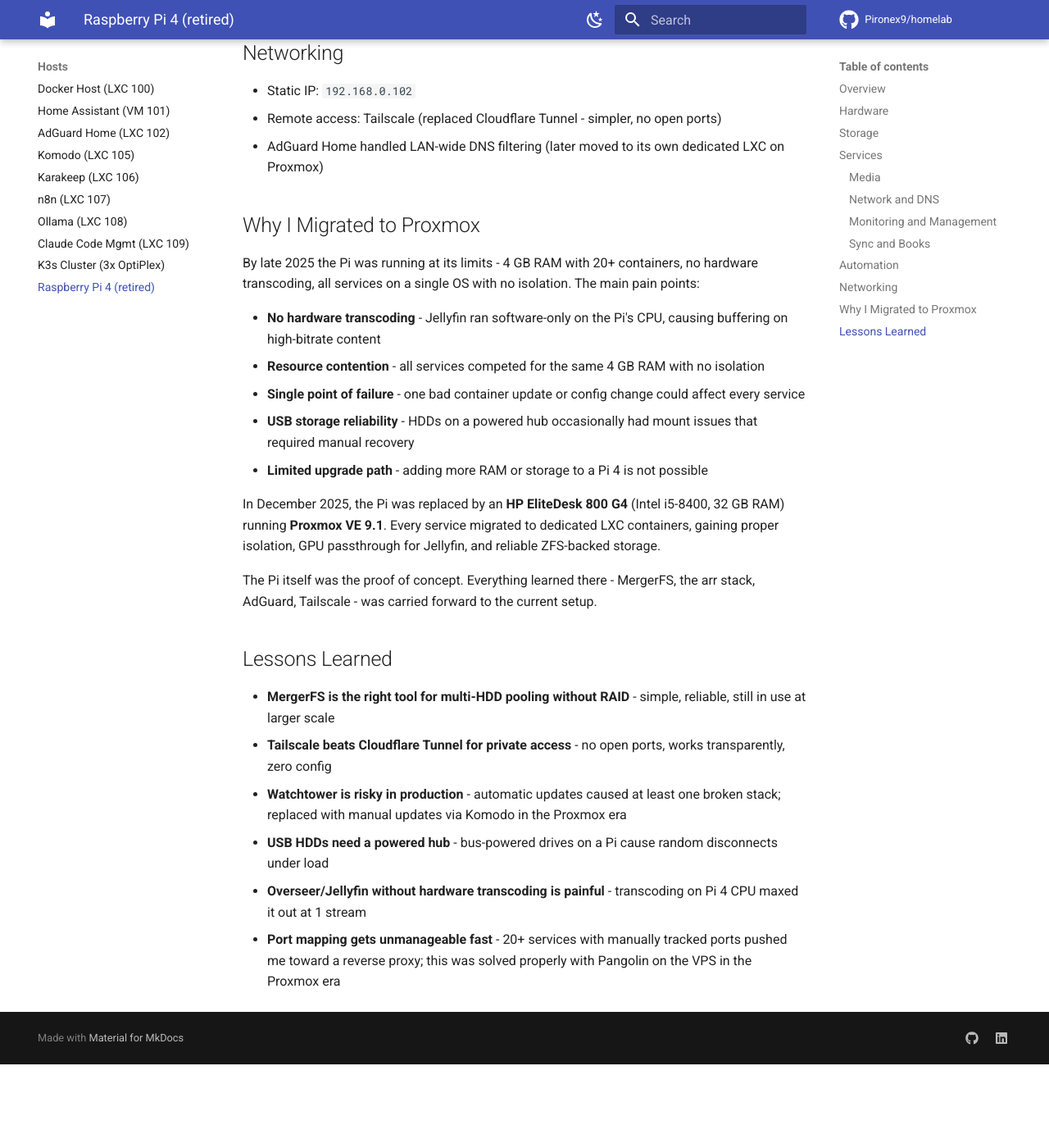
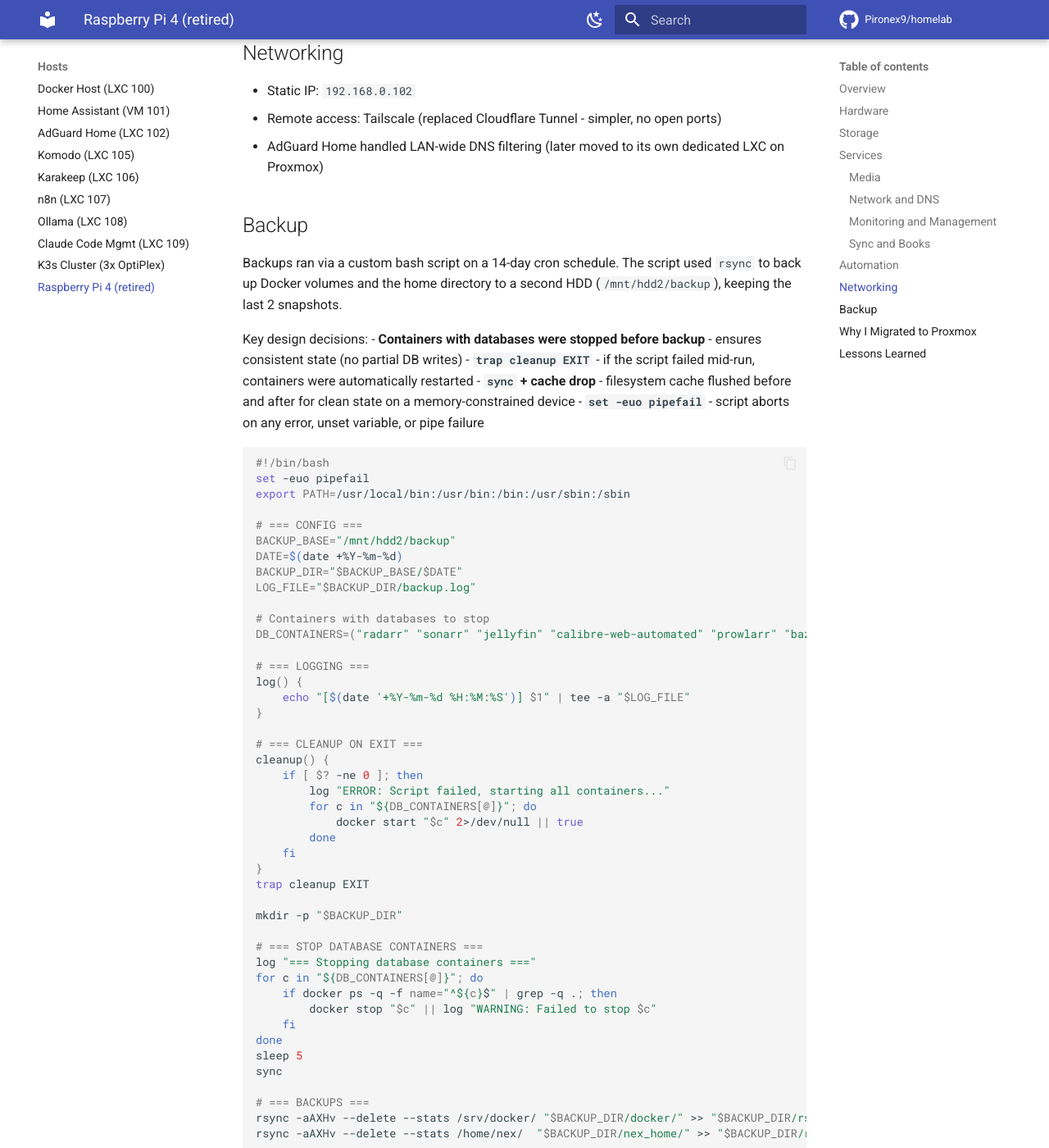
Before and after one commit to Pironex9/homelab, an MkDocs documentation site: the page built from docs/hosts/raspberry-pi.md, in a window 1280 px wide and 1400 px high, scrolled down 3258 px. Shown: the whole window at 82% size. Built offline with MkDocs 1.6.1 and Material for MkDocs 9.7.7, drawn with Linux system fonts in a browser that asks for light colours; comment, search, counter and statistics services are not loaded; before the commit the page ends 4556 px from its top, so only the background shows below that; some of the changed text lies outside the part shown.

Commit message:
Add Pi backup script to raspberry-pi doc

````diff
--- a/docs/hosts/raspberry-pi.md
+++ b/docs/hosts/raspberry-pi.md
@@ -95,6 +95,84 @@
 - Remote access: Tailscale (replaced Cloudflare Tunnel - simpler, no open ports)
 - AdGuard Home handled LAN-wide DNS filtering (later moved to its own dedicated LXC on Proxmox)
 
+## Backup
+
+Backups ran via a custom bash script on a 14-day cron schedule. The script used `rsync` to back up Docker volumes and the home directory to a second HDD (`/mnt/hdd2/backup`), keeping the last 2 snapshots.
+
+Key design decisions:
+- **Containers with databases were stopped before backup** - ensures consistent state (no partial DB writes)
+- **`trap cleanup EXIT`** - if the script failed mid-run, containers were automatically restarted
+- **`sync` + cache drop** - filesystem cache flushed before and after for clean state on a memory-constrained device
+- **`set -euo pipefail`** - script aborts on any error, unset variable, or pipe failure
+
+```bash
+#!/bin/bash
+set -euo pipefail
+export PATH=/usr/local/bin:/usr/bin:/bin:/usr/sbin:/sbin
+
+# === CONFIG ===
+BACKUP_BASE="/mnt/hdd2/backup"
+DATE=$(date +%Y-%m-%d)
+BACKUP_DIR="$BACKUP_BASE/$DATE"
+LOG_FILE="$BACKUP_DIR/backup.log"
+
+# Containers with databases to stop
+DB_CONTAINERS=("radarr" "sonarr" "jellyfin" "calibre-web-automated" "prowlarr" "bazarr" "qbittorrent")
+
+# === LOGGING ===
+log() {
+    echo "[$(date '+%Y-%m-%d %H:%M:%S')] $1" | tee -a "$LOG_FILE"
+}
+
+# === CLEANUP ON EXIT ===
+cleanup() {
+    if [ $? -ne 0 ]; then
+        log "ERROR: Script failed, starting all containers..."
+        for c in "${DB_CONTAINERS[@]}"; do
+            docker start "$c" 2>/dev/null || true
+        done
+    fi
+}
+trap cleanup EXIT
+
+mkdir -p "$BACKUP_DIR"
+
+# === STOP DATABASE CONTAINERS ===
+log "=== Stopping database containers ==="
+for c in "${DB_CONTAINERS[@]}"; do
+    if docker ps -q -f name="^${c}$" | grep -q .; then
+        docker stop "$c" || log "WARNING: Failed to stop $c"
+    fi
+done
+sleep 5
+sync
+
+# === BACKUPS ===
+rsync -aAXHv --delete --stats /srv/docker/ "$BACKUP_DIR/docker/" >> "$BACKUP_DIR/rsync_docker.log" 2>&1
+rsync -aAXHv --delete --stats /home/nex/  "$BACKUP_DIR/nex_home/" >> "$BACKUP_DIR/rsync_home.log" 2>&1
+
+# === CLEAR SYSTEM CACHE ===
+sync
+echo 3 > /proc/sys/vm/drop_caches
+
+# === START DATABASE CONTAINERS ===
+for c in "${DB_CONTAINERS[@]}"; do
+    docker start "$c" || log "WARNING: Failed to start $c"
+done
+sleep 10
+
+# === DOCKER CLEANUP ===
+docker image prune -a -f
+docker volume prune -f
+docker network prune -f
+
+# === CLEANUP OLD BACKUPS (keep last 2) ===
+cd "$BACKUP_BASE"
+ls -1t | tail -n +3 | xargs -r rm -rf
+```
+
+This approach (rsync + manual container lifecycle) was replaced by **Restic** on Proxmox, which provides deduplication, encryption, and cloud offload to Backblaze B2 without requiring service downtime.
+
 ## Why I Migrated to Proxmox
 
 By late 2025 the Pi was running at its limits - 4 GB RAM with 20+ containers, no hardware transcoding, all services on a single OS with no isolation. The main pain points:
````
